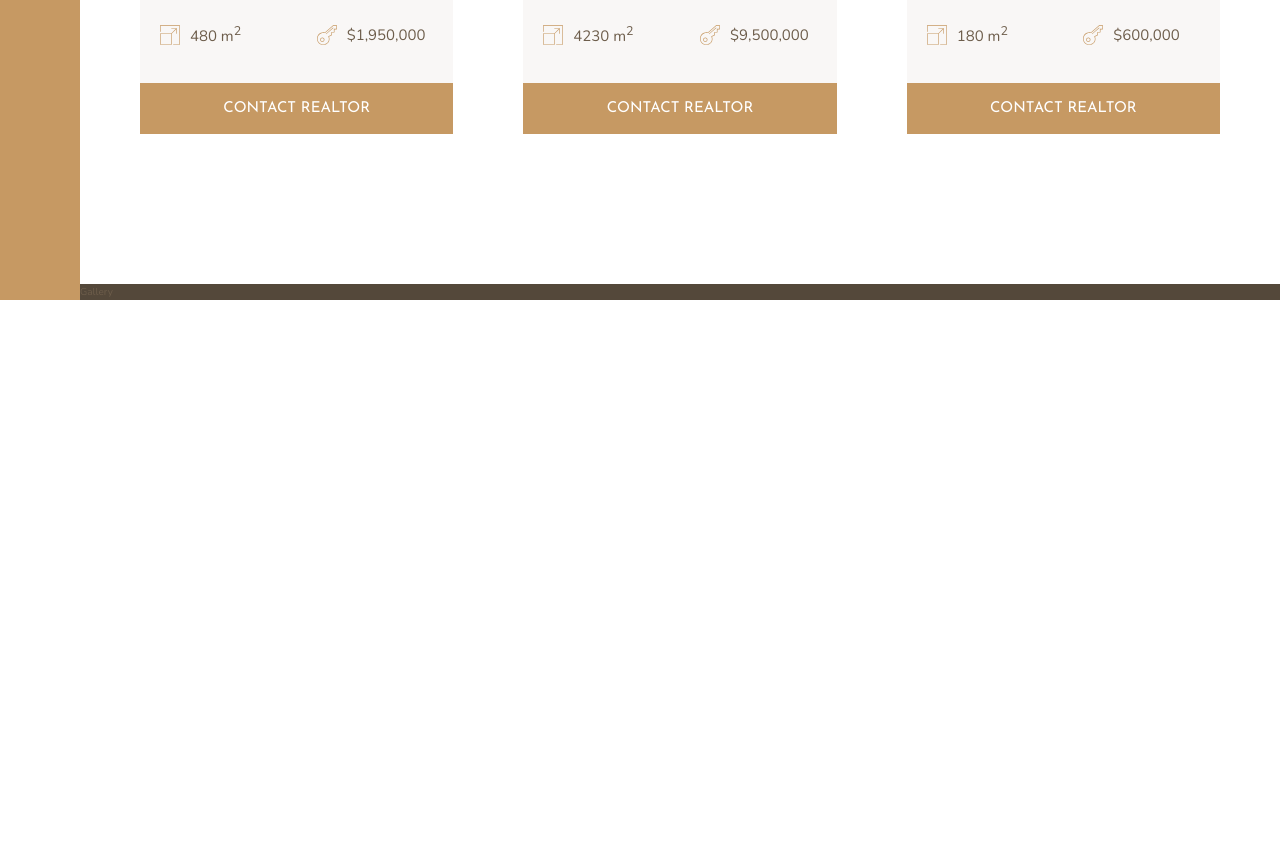
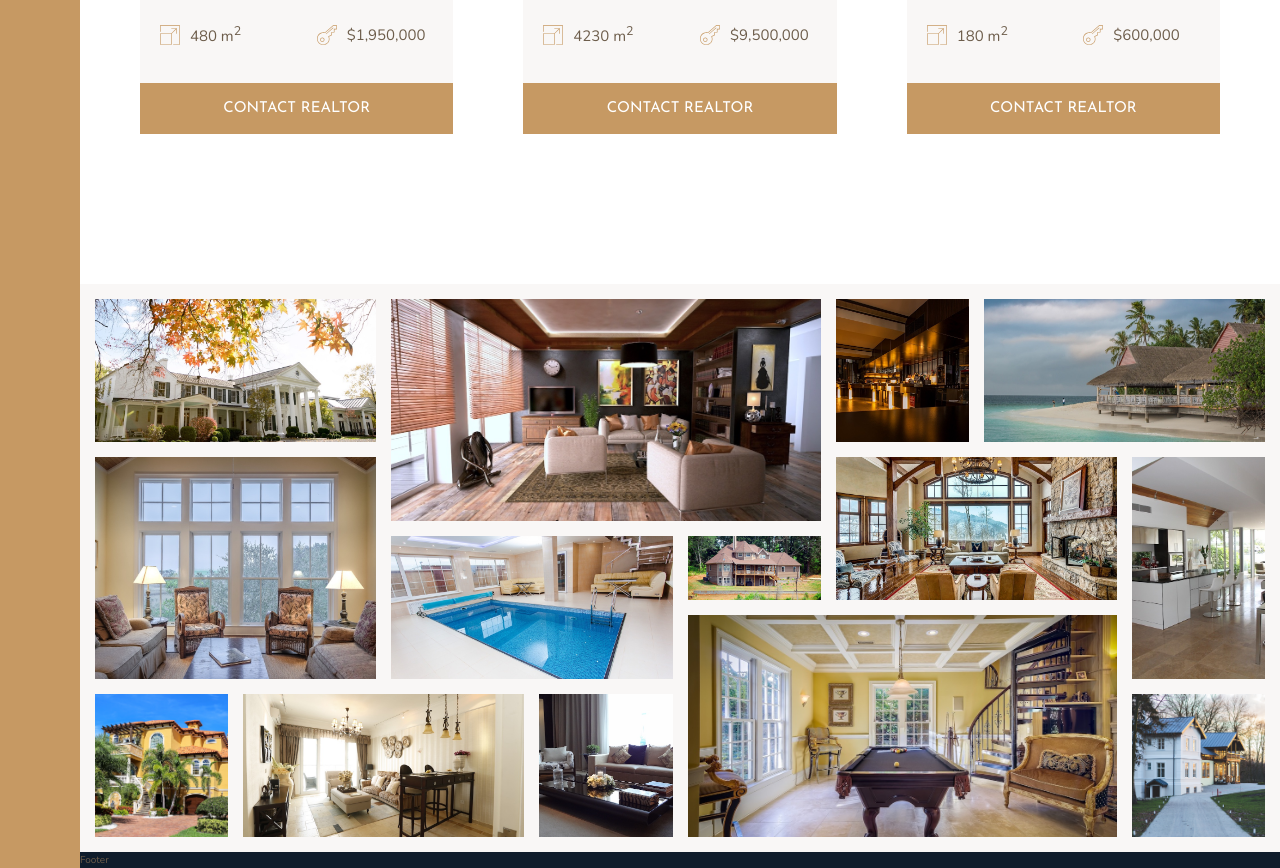
Before and after one commit to annafoldvari/nexter, a website: page index.html in a window 1280 px wide. Shown: the part 2788-3656 px from the top of the page. Before the commit the page ends 3088 px from the top, so only its background shows below. Drawn offline with nearby package versions, Linux system fonts and the light colour scheme.

Commit message:
Gallery added

```diff
--- a/index.html
+++ b/index.html
@@ -316,11 +316,53 @@
         </section>
 
         <section class="gallery">
-            Gallery
+            <figure class="gallery__item gallery__item--1">
+                <img src="img/gal-1.jpeg" alt="Gallery image 1" class="gallery__img">
+            </figure>
+            <figure class="gallery__item gallery__item--2">
+                <img src="img/gal-2.jpeg" alt="Gallery image 2" class="gallery__img">
+            </figure>
+            <figure class="gallery__item gallery__item--3">
+                <img src="img/gal-3.jpeg" alt="Gallery image 3" class="gallery__img">
+            </figure>
+            <figure class="gallery__item gallery__item--4">
+                <img src="img/gal-4.jpeg" alt="Gallery image 4" class="gallery__img">
+            </figure>
+            <figure class="gallery__item gallery__item--5">
+                <img src="img/gal-5.jpeg" alt="Gallery image 5" class="gallery__img">
+            </figure>
+            <figure class="gallery__item gallery__item--6">
+                <img src="img/gal-6.jpeg" alt="Gallery image 6" class="gallery__img">
+            </figure>
+            <figure class="gallery__item gallery__item--7">
+                <img src="img/gal-7.jpeg" alt="Gallery image 7" class="gallery__img">
+            </figure>
+            <figure class="gallery__item gallery__item--8">
+                <img src="img/gal-8.jpeg" alt="Gallery image 8" class="gallery__img">
+            </figure>
+            <figure class="gallery__item gallery__item--9">
+                <img src="img/gal-9.jpeg" alt="Gallery image 9" class="gallery__img">
+            </figure>
+            <figure class="gallery__item gallery__item--10">
+                <img src="img/gal-10.jpeg" alt="Gallery image 10" class="gallery__img">
+            </figure>
+            <figure class="gallery__item gallery__item--11">
+                <img src="img/gal-11.jpeg" alt="Gallery image 11" class="gallery__img">
+            </figure>
+            <figure class="gallery__item gallery__item--12">
+                <img src="img/gal-12.jpeg" alt="Gallery image 12" class="gallery__img">
+            </figure>
+            <figure class="gallery__item gallery__item--13">
+                <img src="img/gal-13.jpeg" alt="Gallery image 13" class="gallery__img">
+            </figure>
+            <figure class="gallery__item gallery__item--14">
+                <img src="img/gal-14.jpeg" alt="Gallery image 14" class="gallery__img">
+            </figure>
+
         </section>
 
         <footer class="footer">
-
+            Footer
         </footer>
 
     </body>
--- a/sass/_gallery.scss
+++ b/sass/_gallery.scss
@@ -1,4 +1,93 @@
 .gallery {
-  background-color: $color-grey-dark-1;
+  background-color: $color-grey-light-1;
   grid-column: full-start / full-end;
+
+  display: grid;
+  grid-template-columns: repeat(8, 1fr);
+  grid-template-rows: repeat(7, 5vw);
+  grid-gap: 1.5rem;
+  padding: 1.5rem;
+
+  &__item {
+
+    &--1 {
+      grid-row: 1 / span 2;
+      grid-column: 1 / span 2;
+    }
+
+    &--2 {
+      grid-row: 1 / span 3;
+      grid-column: 3 / span 3;
+    }
+
+    &--3 {
+      grid-row: 1 / span 2;
+      grid-column: 6 / 7;
+    }
+
+    &--4 {
+      grid-row: 1 / span 2;
+      grid-column: 7 / 9;
+    }
+
+    &--5 {
+      grid-row: 3 / span 3;
+      grid-column: 1 / span 2;
+    }
+
+    &--6 {
+      grid-row: 4 / span 2;
+      grid-column: 3 / span 2;
+    }
+
+    &--7 {
+      grid-row: 4 / 5;
+      grid-column: 5 / 6;
+    }
+
+    &--8 {
+      grid-row: 3 / span 2;
+      grid-column: 6 / span 2;
+    }
+
+    &--9 {
+      grid-row: 3 / span 3;
+      grid-column: 8 / -1;
+    }
+
+    &--10 {
+      grid-row: 6 / span 2;
+      grid-column: 1 / 2;
+    }
+
+    &--11 {
+      grid-row: 6 / span 2;
+      grid-column: 2 / span 2;
+    }
+
+    &--12 {
+      grid-row: 6 / span 2;
+      grid-column: 4 / 5;
+    }
+
+    &--13 {
+      grid-row: 5 / span 3;
+      grid-column: 5 / span 3;
+    }
+
+    &--14 {
+      grid-row: 6 / span 2;
+      grid-column: 8 / -1;
+    }
+
+
+  }
+
+  &__img {
+    width: 100%;
+    height: 100%;
+    object-fit: cover;
+    display: block;
+  }
+
 }
```
Also changed, not shown: css/style.css.
